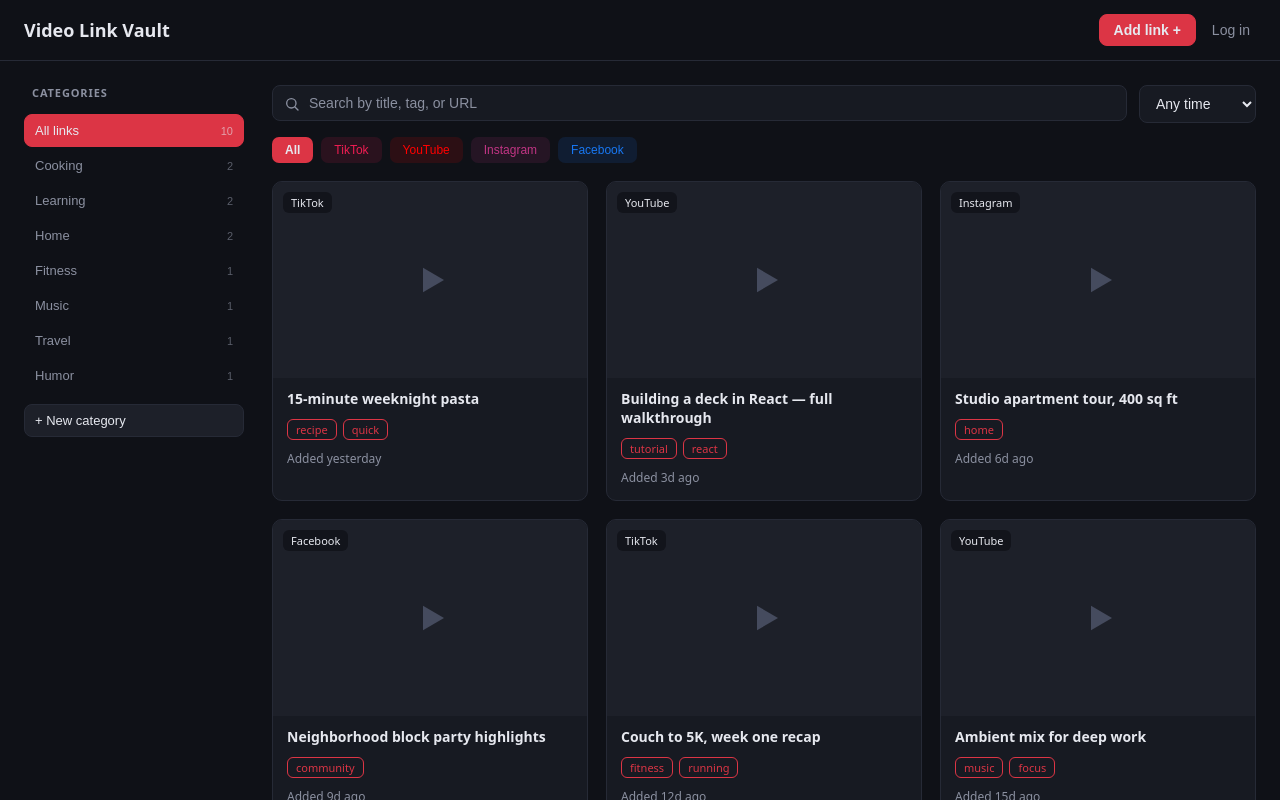
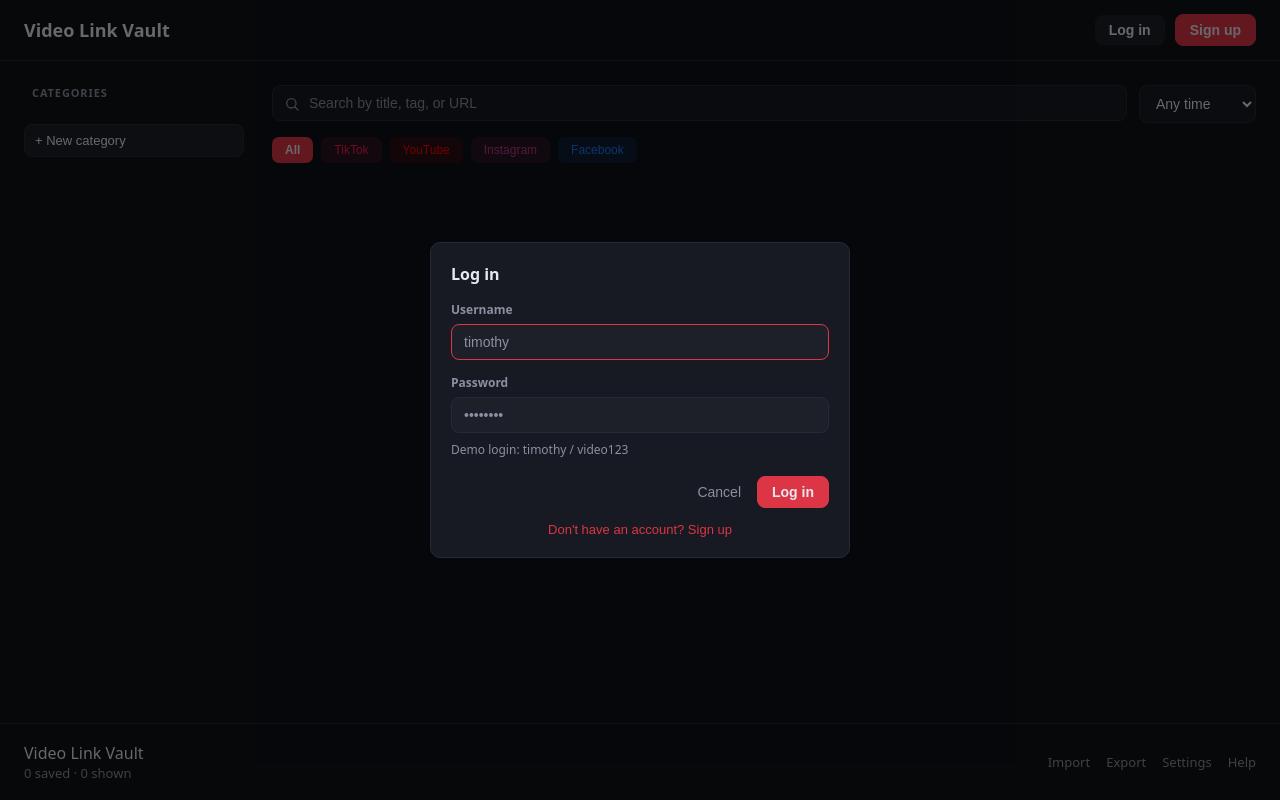
Before and after one commit to tylerdurden151/MSSA_Mini_Project, a React (Vite) app in the folder Frontend/Frontend_Link_Vault/: page / in a window 1280 px wide. Both pictures are taken after a click on the button "Log in". Shown: the top 800 px of the page. Built offline with nearby package versions, Linux system fonts and the light colour scheme.

Commit message:
Added mock data log in for testing

```diff
--- a/Frontend/Frontend_Link_Vault/src/App.css
+++ b/Frontend/Frontend_Link_Vault/src/App.css
@@ -47,6 +47,74 @@
   cursor: pointer;
 }
 
+.btn-secondary {
+  display: flex;
+  align-items: center;
+  gap: 6px;
+  padding: 7px 14px;
+  border: none;
+  border-radius: 8px;
+  background: var(--surface-2);
+  color: var(--text);
+  font-size: 14px;
+  font-weight: 600;
+  cursor: pointer;
+}
+
+.btn-secondary:hover {
+  background: var(--border);
+}
+
+.btn-secondary svg {
+  width: 15px;
+  height: 15px;
+}
+
+.btn-outline {
+  padding: 10px 18px;
+  border: 1px solid var(--accent);
+  border-radius: 8px;
+  background: transparent;
+  color: var(--accent);
+  font-size: 14px;
+  font-weight: 600;
+  cursor: pointer;
+}
+
+.btn-outline:hover {
+  background: color-mix(in srgb, var(--accent) 12%, transparent);
+}
+
+.user-chip {
+  display: flex;
+  align-items: center;
+  gap: 8px;
+  color: var(--text);
+  font-size: 14px;
+}
+
+.user-avatar {
+  width: 30px;
+  height: 30px;
+  border-radius: 50%;
+  display: flex;
+  align-items: center;
+  justify-content: center;
+  border: 1px solid var(--accent);
+  background: color-mix(in srgb, var(--accent) 20%, transparent);
+  color: var(--accent);
+  font-size: 12px;
+  font-weight: 700;
+}
+
+.empty-auth {
+  display: flex;
+  flex-direction: column;
+  align-items: center;
+  gap: 16px;
+  padding: 80px 0;
+  text-align: center;
+}
 /* ---- Body: sidebar + content ---- */
 .app-body {
   display: grid;
--- a/Frontend/Frontend_Link_Vault/src/App.jsx
+++ b/Frontend/Frontend_Link_Vault/src/App.jsx
@@ -4,6 +4,7 @@ import LinkCard from "./components/LinkCard";
 import SearchBar from "./components/SearchBar";
 import CategorySidebar from "./components/CategorySidebar";
 import AddLinkDialog from "./components/AddLinkDialog";
+import AuthDialog from "./components/AuthDialog";
 import "./App.css";
 
 const PLATFORMS = ["All", "TikTok", "YouTube", "Instagram", "Facebook"];
@@ -22,6 +23,16 @@ const TIME_RANGES = [
   { label: "Past month", days: 30 },
   { label: "Past year", days: 365 },
 ];
+
+function initials(name) {
+  return name
+    .trim()
+    .split(/\s+/)
+    .map((word) => word[0])
+    .slice(0, 2)
+    .join("")
+    .toUpperCase();
+}
 
 function App() {
   //State for platform filter, search query, and time range filter
@@ -42,6 +53,29 @@ function App() {
   // "Now", captured once at mount. Calling Date.now() during render makes the
   // render impure (React lint flags it) — the value must be stable per render.
   const [now] = useState(() => Date.now());
+
+  // Auth state. null = logged out; { name } = logged in. Mock only — there's
+  // no backend yet, so "logging in" just means "the user typed something and
+  // clicked submit," not a real credential check.
+  const [user, setUser] = useState(null);
+  const [authDialogOpen, setAuthDialogOpen] = useState(false);
+  const [authMode, setAuthMode] = useState("login");
+
+  function openAuth(mode) {
+    setAuthMode(mode);
+    setAuthDialogOpen(true);
+  }
+
+  function handleAuth({ name }) {
+    setUser({ name });
+    setAuthDialogOpen(false);
+  }
+
+  // Signing out only hides the UI — it does not clear links/categoryList.
+  // The mock data stays in memory so signing back in isn't a fresh start.
+  function signOut() {
+    setUser(null);
+  }
 
   // Filter the links based on the selected time range. The TIME_RANGES array is
   // a constant, so we can find the selected range by label. The range object has
@@ -115,15 +149,53 @@ function App() {
       <header className="app-header">
         <h1 className="brand">Video Link Vault</h1>
         <div className="header-actions">
-          <button className="btn-primary" onClick={() => setDialogOpen(true)}>
+          {user ? (
+            <>
+              <button
+                className="btn-primary"
+                onClick={() => setDialogOpen(true)}
+              >
                 Add link +
               </button>
-          <button className="btn-ghost">Log in</button>
+              <div className="user-chip">
+                <span className="user-avatar">{initials(user.name)}</span>
+                <span className="user-name">{user.name}</span>
+              </div>
+              <button className="btn-secondary" onClick={signOut}>
+                <svg viewBox="0 0 24 24" aria-hidden="true">
+                  <path
+                    d="M15 4h3a2 2 0 0 1 2 2v12a2 2 0 0 1-2 2h-3M10 8l-4 4 4 4M6 12h12"
+                    fill="none"
+                    stroke="currentColor"
+                    strokeWidth="2"
+                    strokeLinecap="round"
+                    strokeLinejoin="round"
+                  />
+                </svg>
+                Sign out
+              </button>
+            </>
+          ) : (
+            <>
+              <button
+                className="btn-secondary"
+                onClick={() => openAuth("login")}
+              >
+                Log in
+              </button>
+              <button
+                className="btn-primary"
+                onClick={() => openAuth("signup")}
+              >
+                Sign up
+              </button>
+            </>
+          )}
         </div>
       </header>
       <div className="app-body">
         <CategorySidebar
-          categories={categories}
+          categories={user ? categories : []}
           selected={category}
           onSelect={setCategory}
           onCreate={createCategory}
@@ -153,7 +225,8 @@ function App() {
               </button>
             ))}
           </div>
-
+          {user ? (
+            <>
               <div className="card-grid">
                 {visibleLinks.map((link) => (
                   <LinkCard key={link.id} link={link} onDelete={deleteLink} />
@@ -163,6 +236,18 @@ function App() {
               {visibleLinks.length === 0 && (
                 <p className="empty">No links match your filters.</p>
               )}
+            </>
+          ) : (
+            <div className="empty-auth">
+              <p className="empty">No links saved yet.</p>
+              <button
+                className="btn-outline"
+                onClick={() => openAuth("signup")}
+              >
+                Add your first link
+              </button>
+            </div>
+          )}
         </main>
       </div>
 
@@ -170,7 +255,8 @@ function App() {
         <div>
           <div>Video Link Vault</div>
           <div className="muted">
-            {links.length} saved · {visibleLinks.length} shown
+            {user ? links.length : 0} saved · {user ? visibleLinks.length : 0}{" "}
+            shown
           </div>
         </div>
         <nav className="footer-links">
@@ -189,6 +275,14 @@ function App() {
           onClose={() => setDialogOpen(false)}
         />
       )}
+      {authDialogOpen && (
+        <AuthDialog
+          mode={authMode}
+          onModeChange={setAuthMode}
+          onAuth={handleAuth}
+          onClose={() => setAuthDialogOpen(false)}
+        />
+      )}
     </div>
   );
 }
--- /dev/null
+++ b/Frontend/Frontend_Link_Vault/src/components/AuthDialog.css
@@ -0,0 +1,29 @@
+.auth-switch {
+  display: block;
+  width: 100%;
+  margin-top: 14px;
+  padding: 0;
+  border: none;
+  background: none;
+  color: var(--accent);
+  font-size: 13px;
+  text-align: center;
+  cursor: pointer;
+}
+
+.auth-switch:hover {
+  text-decoration: underline;
+}
+
+.auth-hint {
+  margin: -6px 0 0;
+  color: var(--muted);
+  font-size: 12px;
+}
+
+.auth-error {
+  margin: -6px 0 0;
+  color: #f5a623;
+  font-size: 12px;
+  font-weight: 600;
+}
--- /dev/null
+++ b/Frontend/Frontend_Link_Vault/src/components/AuthDialog.jsx
@@ -0,0 +1,133 @@
+import { useState } from "react";
+import "./AuthDialog.css";
+
+// Mock-only "account" for local testing — stands in for the real login the
+// capstone will eventually have against a real backend. Not a security
+// boundary, just enough to make Log In feel real while gating the mock
+// links/categories that already live in App's state.
+const MOCK_ACCOUNT = {
+  name: "Timothy Eckart",
+  username: "timothy",
+  password: "video123",
+};
+
+function AuthDialog({ mode, onModeChange, onAuth, onClose }) {
+  const isSignup = mode === "signup";
+
+  const [name, setName] = useState("");
+  // Login's field is a username; Signup's is an email. Same state either
+  // way — only the label, placeholder, and input type change per mode.
+  const [identifier, setIdentifier] = useState("");
+  const [password, setPassword] = useState("");
+  const [error, setError] = useState("");
+
+  function submit() {
+    if (isSignup) {
+      if (name.trim() === "" || identifier.trim() === "" || password === "")
+        return;
+      onAuth({ name: name.trim() });
+      return;
+    }
+
+    // Login: check the typed credentials against the one stored mock account
+    const matches =
+      identifier.trim().toLowerCase() === MOCK_ACCOUNT.username &&
+      password === MOCK_ACCOUNT.password;
+
+    if (!matches) {
+      setError("Incorrect username or password.");
+      return;
+    }
+
+    onAuth({ name: MOCK_ACCOUNT.name });
+  }
+
+  return (
+    <div
+      className="dialog-backdrop"
+      onClick={onClose}
+      onKeyDown={(e) => {
+        if (e.key === "Escape") onClose();
+      }}
+    >
+      <div
+        className="dialog"
+        role="dialog"
+        aria-modal="true"
+        aria-labelledby="auth-title"
+        onClick={(e) => e.stopPropagation()}
+      >
+        <h2 className="dialog-title" id="auth-title">
+          {isSignup ? "Sign up" : "Log in"}
+        </h2>
+
+        <div className="dialog-body">
+          {isSignup && (
+            <label className="field">
+              Name
+              <input
+                className="input"
+                autoFocus
+                placeholder="Your name"
+                value={name}
+                onChange={(e) => setName(e.target.value)}
+              />
+            </label>
+          )}
+
+          <label className="field">
+            {isSignup ? "Email" : "Username"}
+            <input
+              className="input"
+              autoFocus={!isSignup}
+              type={isSignup ? "email" : "text"}
+              placeholder={isSignup ? "you@example.com" : "timothy"}
+              value={identifier}
+              onChange={(e) => setIdentifier(e.target.value)}
+            />
+          </label>
+
+          <label className="field">
+            Password
+            <input
+              className="input"
+              type="password"
+              placeholder="••••••••"
+              value={password}
+              onChange={(e) => setPassword(e.target.value)}
+            />
+          </label>
+
+          {!isSignup && (
+            <p className="auth-hint">Demo login: timothy / video123</p>
+          )}
+
+          {error && <p className="auth-error">{error}</p>}
+        </div>
+
+        <div className="dialog-actions">
+          <button className="btn-ghost" onClick={onClose}>
+            Cancel
+          </button>
+          <button className="btn-primary" onClick={submit}>
+            {isSignup ? "Sign up" : "Log in"}
+          </button>
+        </div>
+
+        <button
+          className="auth-switch"
+          onClick={() => {
+            setError("");
+            onModeChange(isSignup ? "login" : "signup");
+          }}
+        >
+          {isSignup
+            ? "Already have an account? Log in"
+            : "Don't have an account? Sign up"}
+        </button>
+      </div>
+    </div>
+  );
+}
+
+export default AuthDialog;
```
Lines whose indentation alone changed are shown as unchanged.
